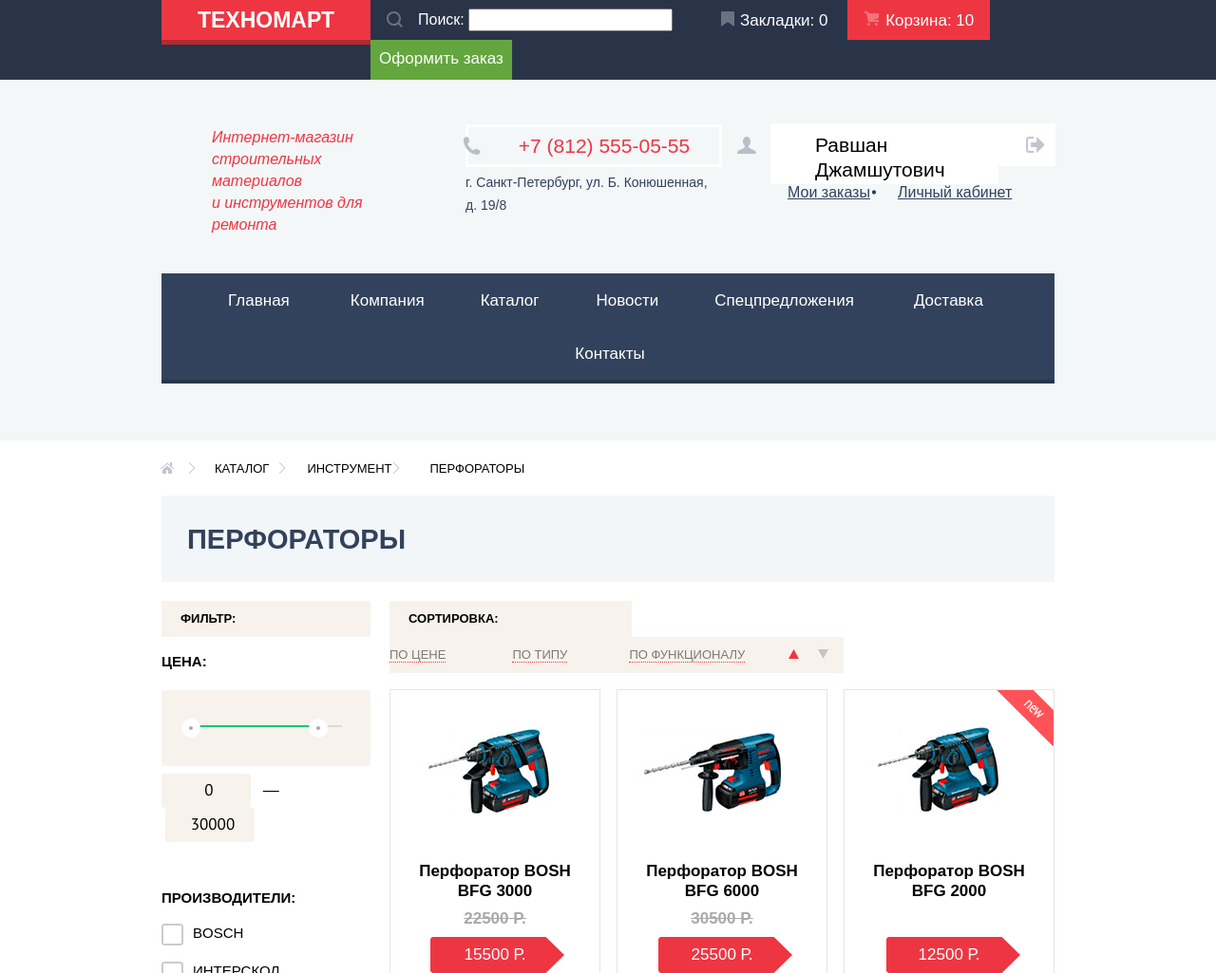
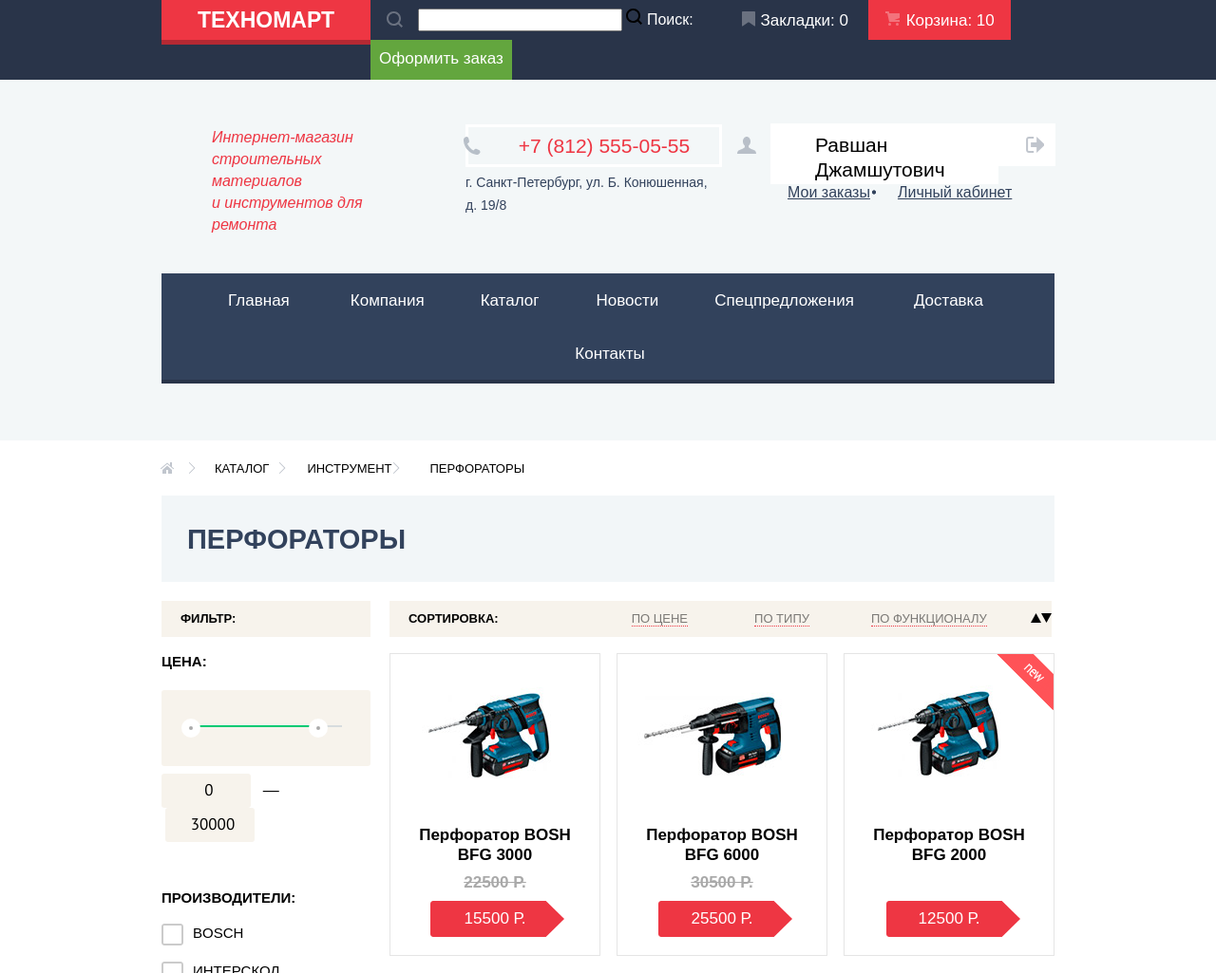
Before and after one commit to regina-mart/784085-technomart, a plain HTML site: page catalog.html in a window 1280 px wide. Shown: the top 1025 px of the page at 95% size. Drawn offline with Linux system fonts and the light colour scheme; a web font is replaced by a local one.

Commit message:
правки

```diff
--- a/catalog.html
+++ b/catalog.html
@@ -18,8 +18,18 @@
          <ul class="order-navigation">
            <li class="product-search">
              <form action="/echo" method="post">
-               <label for="search">Поиск:</label>
-                 <input type="search" name="search" id="search">
+               <input class="input-search" type="search" name="search" id="search">
+               <svg class="product-search-icon" version="1.1" xmlns="http://www.w3.org/2000/svg" xmlns:xlink="http://www.w3.org/1999/xlink" x="0px" y="0px" width="17px"
+               	 height="17px" viewBox="0 0 17 17" enable-background="new 0 0 17 17" xml:space="preserve">
+               <g id="Layer_1">
+               </g>
+               <g id="Layer_2">
+               	<path d="M17,15.586l-3.542-3.542C14.421,10.782,15,9.21,15,7.5C15,3.358,11.643,0,7.5,0C3.358,0,0,3.358,0,7.5
+               		C0,11.643,3.358,15,7.5,15c1.71,0,3.282-0.579,4.544-1.542L15.586,17L17,15.586z M2,7.5C2,4.467,4.467,2,7.5,2
+               		C10.532,2,13,4.467,13,7.5c0,3.032-2.468,5.5-5.5,5.5C4.467,13,2,10.532,2,7.5z"/>
+               </g>
+               </svg>
+               <label class="search-label" for="search">Поиск:</label>
              </form>
            </li>
            <li class="order-navigation-item"><a class="order-navigation-link order-bookmarks order-bookmarks-catalog" href="#">Закладки: 0</a></li>
@@ -167,12 +177,20 @@
           <a class="sorting-item-link" href="#">По функционалу</a>
         </li>
         <li class="sorting-item">
-         <a class="sorting-item-link sorting-arrow sorting-arrow-top" href="#">
+         <a class="sorting-item-link sorting-arrow" href="#">
+           <svg class="sorting-arrow-top sorting-arrow-current" version="1.1" id="Layer_1" xmlns="http://www.w3.org/2000/svg" xmlns:xlink="http://www.w3.org/1999/xlink" x="0px" y="0px"
+           	 width="11px" height="10px" viewBox="0 0 11 10" enable-background="new 0 0 11 10" xml:space="preserve">
+           <polygon points="5.5,0 0,10 11,10 "/>
+           </svg>
            <span class="visually-hidden">По возрастанию</span>
          </a>
         </li>
         <li class="sorting-item">
-         <a class="sorting-item-link sorting-arrow sorting-arrow-bottom" href="#">
+         <a class="sorting-item-link sorting-arrow" href="#">
+           <svg class="sorting-arrow-bottom" version="1.1" id="Layer_1" xmlns="http://www.w3.org/2000/svg" xmlns:xlink="http://www.w3.org/1999/xlink" x="0px" y="0px"
+           	 width="11px" height="10px" viewBox="0 0 11 10" enable-background="new 0 0 11 10" xml:space="preserve">
+           <polyline points="5.5,10 0,0 11,0 "/>
+           </svg>
            <span class="visually-hidden">По убыванию</span>
          </a>
         </li>
@@ -368,9 +386,9 @@
 </p>
 <div class="footer-social">
   <ul class="social-list">
-    <li class="social-item"><a class="btn social-button hidden-text social-item-vk" href="#">Вконтакте</a></li>
-    <li class="social-item"><a class="btn social-button hidden-text social-item-fb" href="#">Фэйсбук</a></li>
-    <li class="social-item"><a class="btn social-button hidden-text social-item-insta" href="#">Инстаграм</a></li>
+    <li class="social-item social-item-vk-circle"><a class="btn social-button hidden-text social-item-vk" href="#">Вконтакте</a></li>
+    <li class="social-item social-item-fb-circle"><a class="btn social-button hidden-text social-item-fb" href="#">Фэйсбук</a></li>
+    <li class="social-item social-item-insta-circle"><a class="btn social-button hidden-text social-item-insta" href="#">Инстаграм</a></li>
   </ul>
 </div>
 <p class="feedback-info">
```
